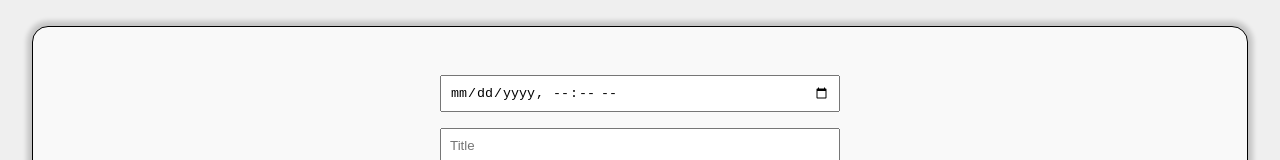
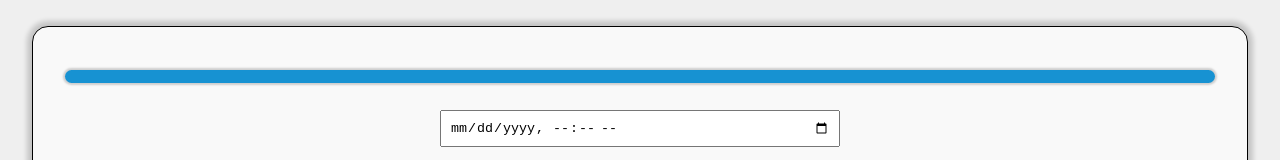
Before and after one commit to Ryan-R-C/React-Note-First-Project, a React (Create React App) app: page / in a window 1280 px wide. Shown: the top 160 px of the page. Built offline with nearby package versions, Linux system fonts and the light colour scheme.

Commit message:
now it works, but only with the last one

```diff
--- a/src/App.js
+++ b/src/App.js
@@ -21,10 +21,27 @@
     }
     this.setState(newStatea)
   }
+
+  _createNoteOfLocalStorage(){
+    const CreatedTasks = JSON.parse(localStorage.getItem('task')) || []
+
+    this.createNote(CreatedTasks)
+
+    CreatedTasks.forEach(el=>{
+      console.log(...el)
+      this.createNote(...el)
+    })
+
+}
+
   render() {
     return(
     <main className="App_main">
       <div className="App_main__div-holder">
+        <button
+        onClick={() => this._createNoteOfLocalStorage()}>
+
+        </button>
           <section className="App_main__div-holder__section">
             <FormRegistration
             createNote={this.createNote.bind(this)} />
--- a/src/components/FormRegistration/FormRegistration.jsx
+++ b/src/components/FormRegistration/FormRegistration.jsx
@@ -12,17 +12,21 @@
         this.title=""
         this.date= ""
         this.text= ""
+        //It tries to create a JSON of localStorage item, but if it cannot it just create an array
+        this.LocalStorageData = JSON.parse(localStorage.getItem('task')) || []
+
 
     }
 
-    //It tries to create a JSON of localStorage item, but if it cannot it just create an array
-    LocalStorageData = JSON.parse(localStorage.getItem('task')) || []
+    setLocalStorage(){
+        localStorage.setItem('task', JSON.stringify(this.LocalStorageData))
+    }
 
     handleLocalStorage(data){
         //Transforms the data in an objeto to convert to string
         Object.assign({}, ...data)
         this.LocalStorageData.push(data)
-        localStorage.setItem('task', JSON.stringify(this.LocalStorageData))
+        this.setLocalStorage()
     }
 
     _handleDate(event){
@@ -48,7 +52,9 @@
 
     render(){
         return(
-        <section className="form-registration__section">
+        <section
+        className="form-registration__section"
+        >
             <form
             className="form-registration__section__form"
             onSubmit={this._createNote.bind(this)}>
```
